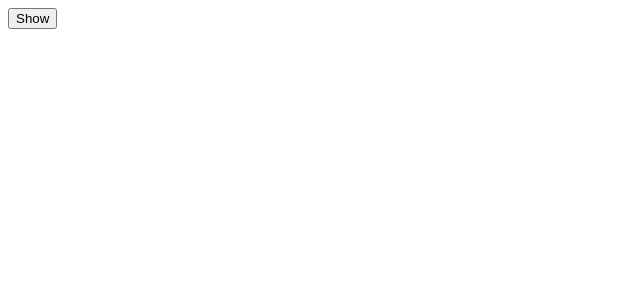
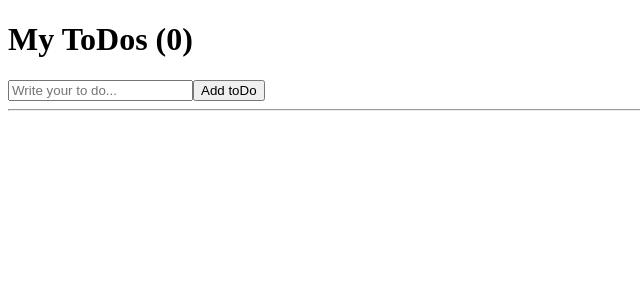
Before and after one commit to summermong/HTML, a React (Create React App) app in the folder Nomad/reactJS_movie/react_movie/: page / in a window 1280 px wide. Shown: the top 300 px of the page, without its empty margins (0-640 px from the left). Built offline with nearby package versions, Linux system fonts and the light colour scheme.

Commit message:
Nomad-coder React #7.1

```diff
--- a/Nomad/reactJS_movie/react_movie/src/App.js
+++ b/Nomad/reactJS_movie/react_movie/src/App.js
@@ -1,24 +1,35 @@
-import { useEffect, useState } from "react";
-
-function Hello() {
-  useEffect(() => {
-    console.log("hi :)");
-    return function () {
-      console.log("bye :(");
-    };
-  }, []);
-  return <h1>Hello</h1>;
-}
+import { useState } from "react";
 
 function App() {
-  const [showing, setShowing] = useState(false);
-  const onClick = () => {
-    return setShowing((prev) => !prev);
+  const [toDo, setToDo] = useState("");
+  const [toDos, setToDos] = useState([]);
+  const onChange = (event) => setToDo(event.target.value);
+  const onSubmit = (event) => {
+    event.preventDefault();
+    if (toDo === "") {
+      return;
+    }
+    setToDos((currentArray) => [toDo, ...currentArray]);
+    setToDo("");
   };
   return (
     <div>
-      {showing ? <Hello /> : null}
-      <button onClick={onClick}> {showing ? "Hide" : "Show"}</button>
+      <h1> My ToDos ({toDos.length}) </h1>
+      <form onSubmit={onSubmit}>
+        <input
+          onChange={onChange}
+          value={toDo}
+          text="Text"
+          placeholder="Write your to do..."
+        />
+        <button> Add toDo </button>
+      </form>
+      <hr />
+      <ul>
+        {toDos.map((item, index) => (
+          <li key={index}>{item}</li>
+        ))}
+      </ul>
     </div>
   );
 }
```
